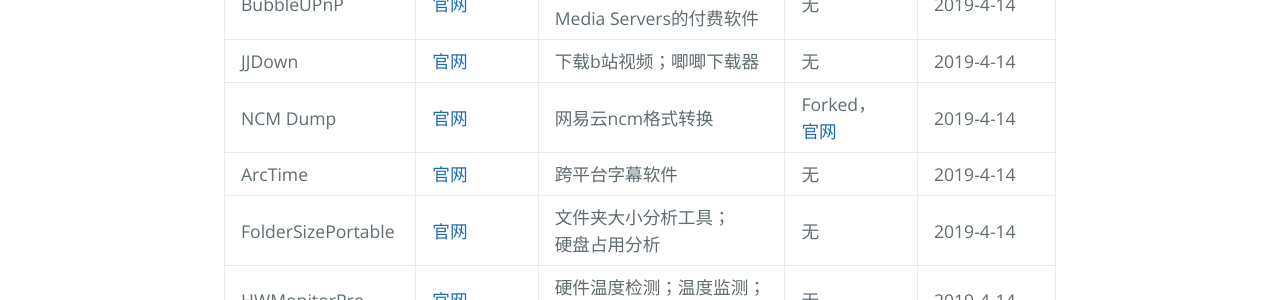
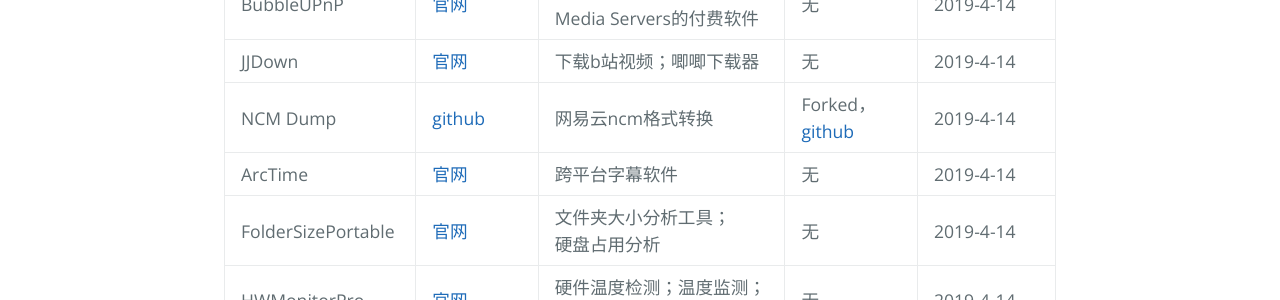
Before and after one commit to arthasxkyang/arthasxkyang.github.io, a Jekyll site: the page built from toolslist.md, in a window 1280 px wide. Shown: the part 563-863 px from the top of the page. Built offline with Jekyll 4.4.1, drawn with Linux system fonts in a browser that asks for light colours.

Commit message:
Update toolslist.md

```diff
--- a/toolslist.md
+++ b/toolslist.md
@@ -13,7 +13,7 @@
 | Everything         | [官网](https://www.voidtools.com/zh-cn/)                             | 本地文件搜索；检索；查找                   | 无                                              | 2019-4-14          |
 | BubbleUPnP         | [官网](https://www.bubblesoftapps.com/)                              | 用来连接UPnP/DLNA Media Servers的付费软件  | 无                                              | 2019-4-14          |
 | JJDown             | [官网](https://www.jijidown.com/)                                    | 下载b站视频；唧唧下载器                    | 无                                              | 2019-4-14          |
-| NCM Dump           | [官网](https://github.com/NoColor2/ncmdump)                          | 网易云ncm格式转换                          | Forked，[官网](https://github.com/arthasxkyang/ncmdump) | 2019-4-14          |
+| NCM Dump           | [github](https://github.com/NoColor2/ncmdump)                          | 网易云ncm格式转换                          | Forked，[github](https://github.com/arthasxkyang/ncmdump) | 2019-4-14          |
 | ArcTime            | [官网](https://arctime.org/)                                         | 跨平台字幕软件                             | 无                                              | 2019-4-14          |
 | FolderSizePortable | [官网](https://www.mindgems.com/products/Folder-Size/Folder-Size-Download.htm) | 文件夹大小分析工具；硬盘占用分析           | 无                                              | 2019-4-14          |
 | HWMonitorPro       | [官网](https://www.cpuid.com/softwares/hwmonitor-pro.html)           | 硬件温度检测；温度监测；温度监控；付费软件 | 无                                              | 2019-4-14          |
```
